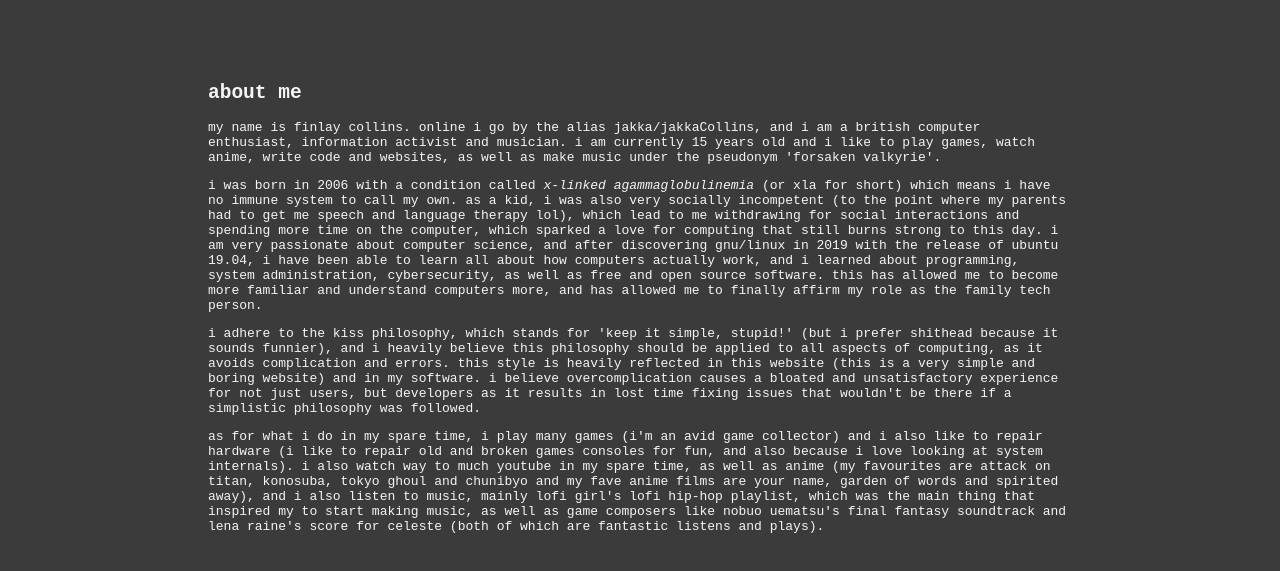
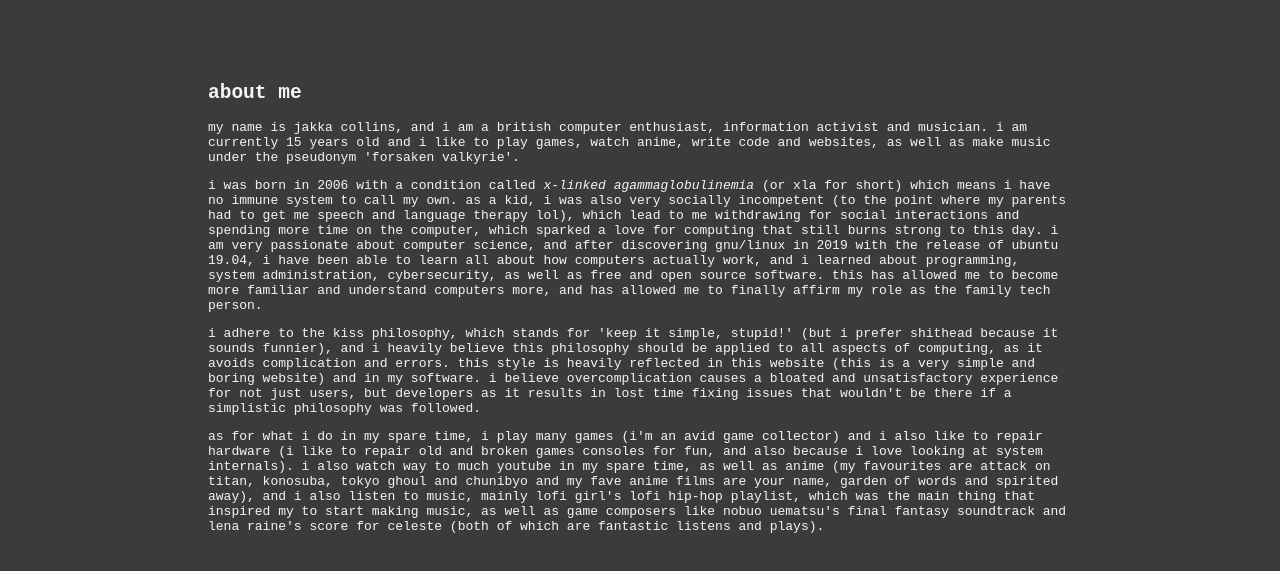
Before and after one commit to jakkaCollins/jakkaCollins.github.io, a plain HTML site: page about.html in a window 1280 px wide. Shown: the part 153-724 px from the top of the page. Drawn offline with Linux system fonts and the light colour scheme.

Commit message:
changed a small thing

```diff
--- a/about.html
+++ b/about.html
@@ -26,7 +26,7 @@
     </div>
     <div class="main">
         <h1>about me</h1>
-        <p>my name is finlay collins. online i go by the alias jakka/jakkaCollins, and i am a british computer enthusiast, information activist and musician. i am currently 15 years old and i like to play games, watch anime, write code and websites, as well as make music under the pseudonym 'forsaken valkyrie'.</p>
+        <p>my name is jakka collins, and i am a british computer enthusiast, information activist and musician. i am currently 15 years old and i like to play games, watch anime, write code and websites, as well as make music under the pseudonym 'forsaken valkyrie'.</p>
         <p>i was born in 2006 with a condition called <a href="https://wikipedia.org/wiki/X-linked_agammaglobulinemia" target="_blank">x-linked agammaglobulinemia</a> (or xla for short) which means i have no immune system to call my own. as a kid, i was also very socially incompetent (to the point where my parents had to get me speech and language therapy lol), which lead to me withdrawing for social interactions and spending more time on the computer, which sparked a love for computing that still burns strong to this day. i am very passionate about computer science, and after discovering gnu/linux in 2019 with the release of ubuntu 19.04, i have been able to learn all about how computers actually work, and i learned about programming, system administration, cybersecurity, as well as free and open source software. this has allowed me to become more familiar and understand computers more, and has allowed me to finally affirm my role as the family tech person.</p>
         <p>i adhere to the kiss philosophy, which stands for 'keep it simple, stupid!' (but i prefer shithead because it sounds funnier), and i heavily believe this philosophy should be applied to all aspects of computing, as it avoids complication and errors. this style is heavily reflected in this website (this is a very simple and boring website) and in my software. i believe overcomplication causes a bloated and unsatisfactory experience for not just users, but developers as it results in lost time fixing issues that wouldn't be there if a simplistic philosophy was followed.</p>
         <p>as for what i do in my spare time, i play many games (i'm an avid game collector) and i also like to repair hardware (i like to repair old and broken games consoles for fun, and also because i love looking at system internals). i also watch way to much youtube in my spare time, as well as anime (my favourites are attack on titan, konosuba, tokyo ghoul and chunibyo and my fave anime films are your name, garden of words and spirited away), and i also listen to music, mainly lofi girl's lofi hip-hop playlist, which was the main thing that inspired my to start making music, as well as game composers like nobuo uematsu's final fantasy soundtrack and lena raine's score for celeste (both of which are fantastic listens and plays).</p>
```
